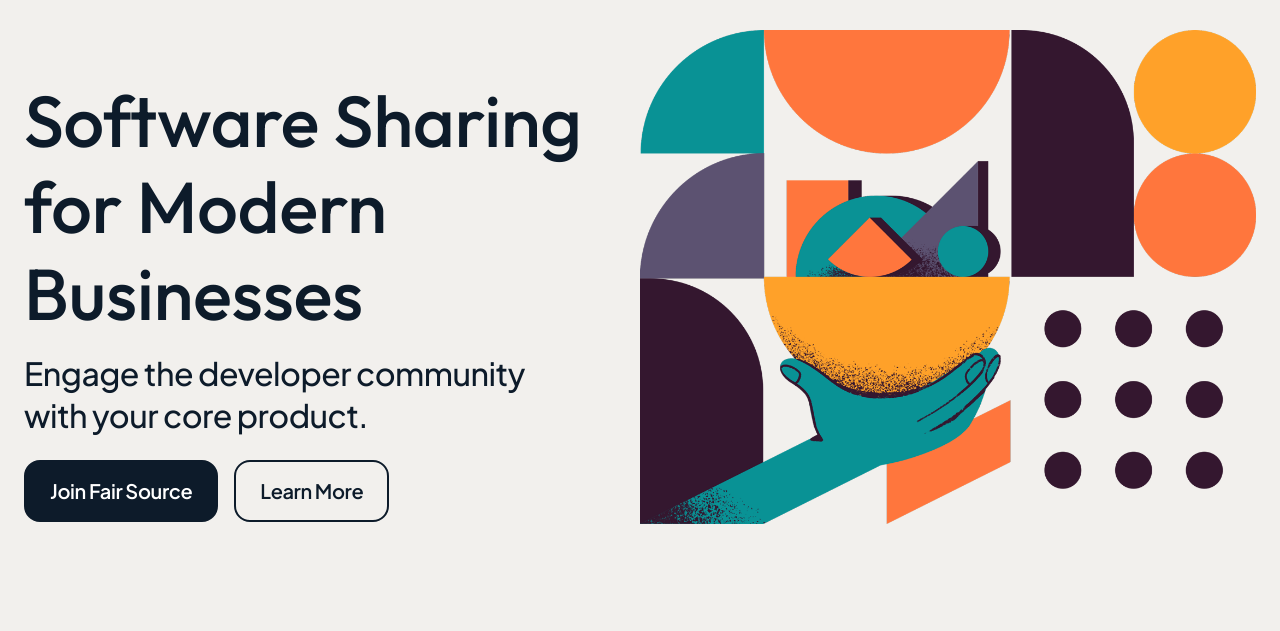
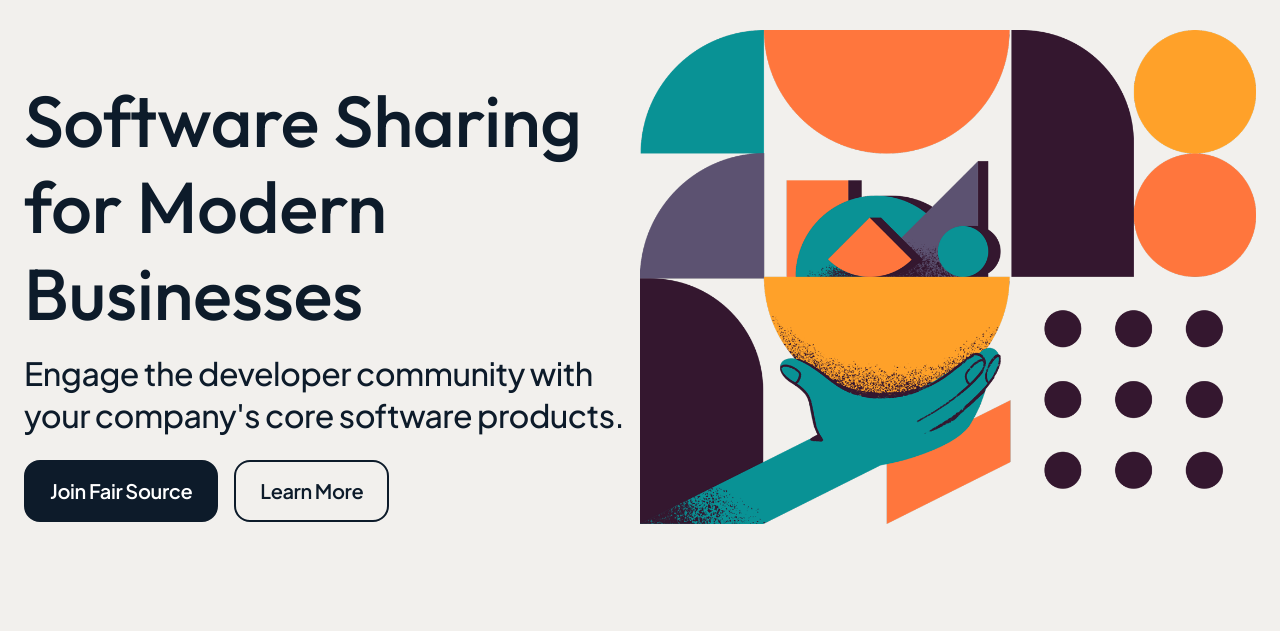
Before and after one commit to fairsource/fair.io, an Astro site: page / in a window 1280 px wide. Shown: the part 108-739 px from the top of the page. Built offline with nearby package versions, Linux system fonts and the light colour scheme; Astro itself is replaced by a stand-in of ours.

Commit message:
More quick fixes

```diff
--- a/src/pages/index.astro
+++ b/src/pages/index.astro
@@ -32,7 +32,7 @@ const mobileSectionContentClasses = 'z-10 pt-[1.5rem] pb-[1rem] relative w-12/12
         <h1 class="text-black mb-4">
           Software Sharing for Modern Businesses
         </h1>
-        <p class="text-balance text-black text-[1.5rem] xl:text-[2rem] leading-[130%] font-sans font-[500] mb-6">Engage the developer community with your core product.</p>
+        <p class="text-balance text-black text-[1.5rem] xl:text-[2rem] leading-[130%] font-sans font-[500] mb-6">Engage the developer community with your company's core software products.</p>
         <div class="flex flex-wrap gap-4">
           <Button type="primary" url='/join/' color="teal" cta="Join Fair Source" />
           <Button type="secondary" url='/about/' color="black" cta="Learn More" />
```
Also changed, not shown: README.md.
